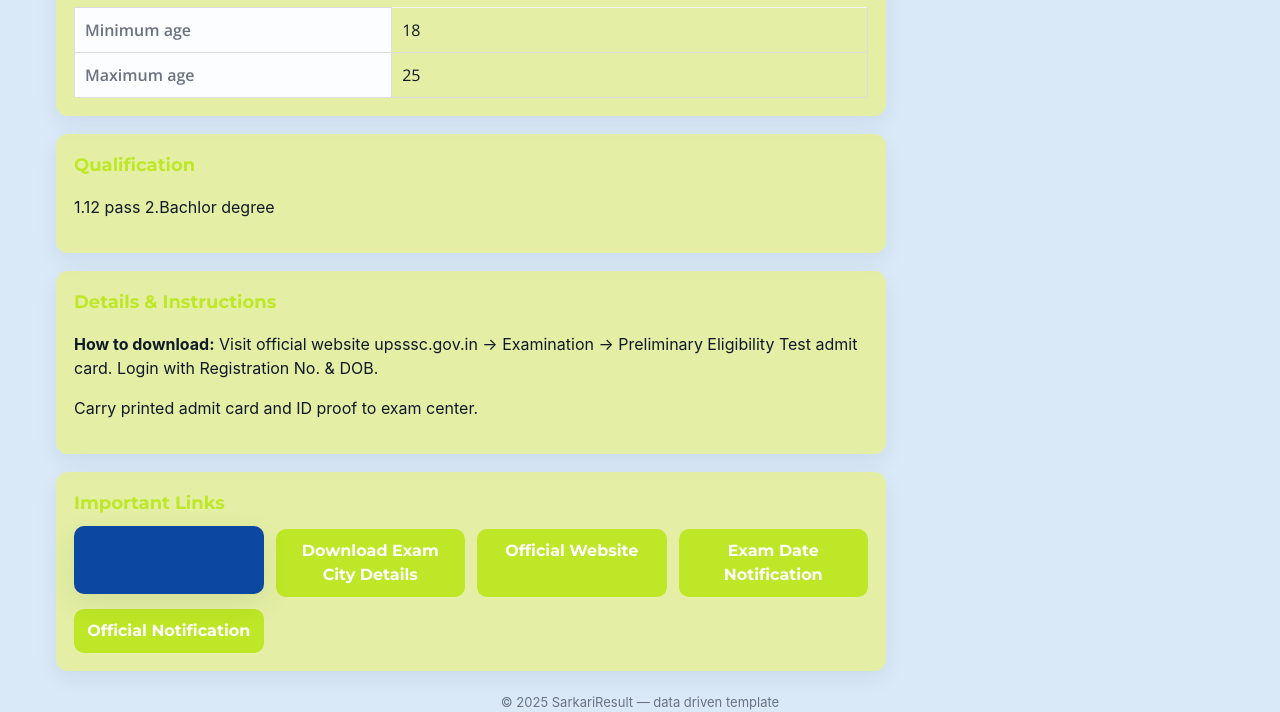
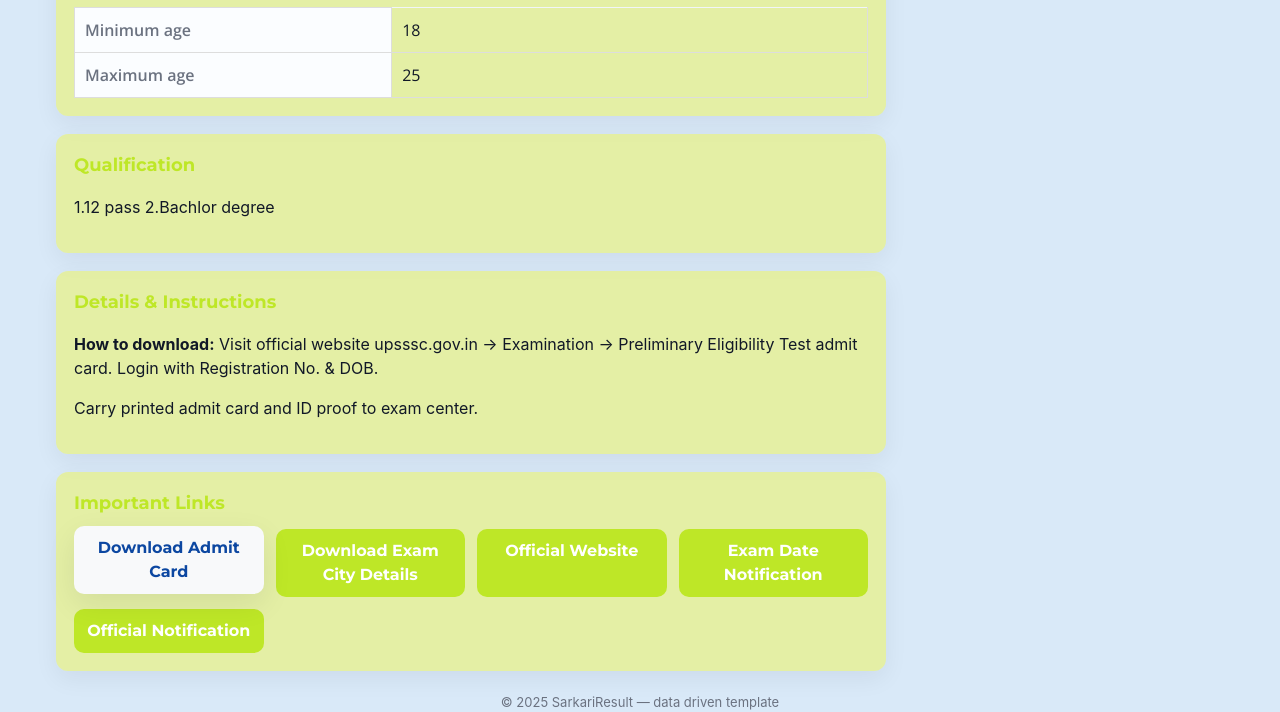
Before and after one commit to rakshit-369/sarkari-result, a plain HTML site: page page.html in a window 1280 px wide. In both pictures the pointer is over the link "Download Admit Card". Shown: the part 910-1622 px from the top of the page. Drawn offline with nearby package versions, Linux system fonts and the light colour scheme.

Commit message:
addind data again

```diff
--- a/common.css
+++ b/common.css
@@ -56,7 +56,7 @@ button, .btn {
   font-family: 'Montserrat', Arial, sans-serif;
   font-weight: 500;
   padding: 10px 20px;
-  background-color: #1a73e8;
+  background-color: #f8f8f2;
   color: white;
   border: none;
   border-radius: 5px;
@@ -64,7 +64,7 @@ button, .btn {
 }
 
 button:hover, .btn:hover {
-  background-color: #0c47a1;
+ background-color: #f8f9fa;
 }
 
 /* common.css
```
Also changed, not shown: index.html (+0 -1 lines).
